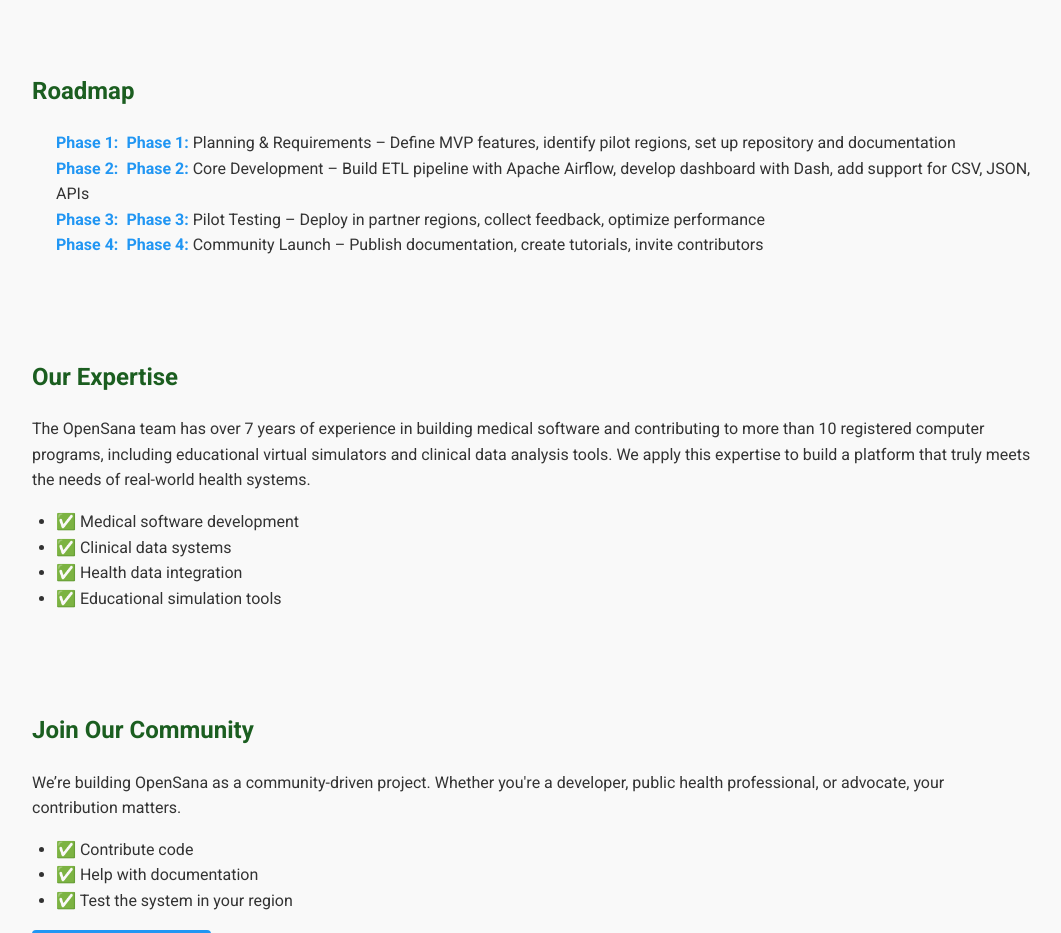
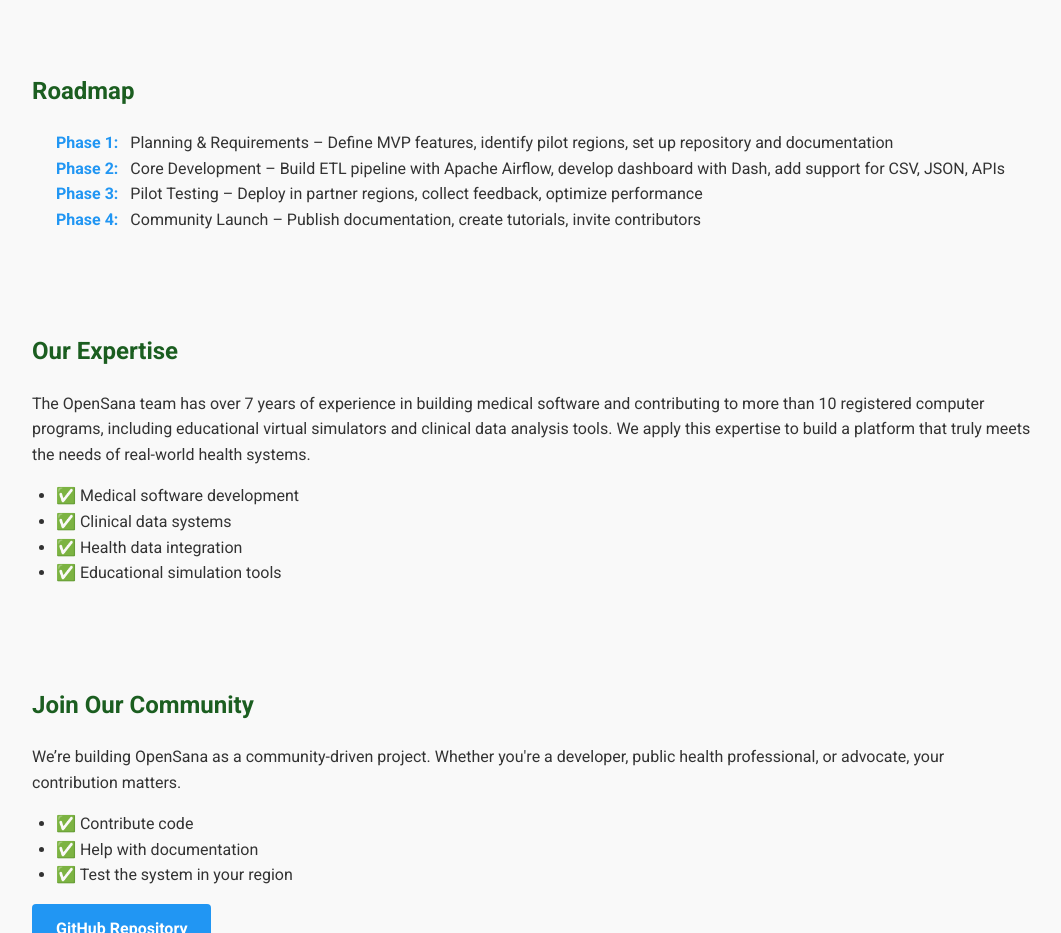
Before and after one commit to greggubarev/opensana, a plain HTML site: page index.html in a window 1280 px wide. Shown: the part 2060-2993 px from the top of the page, without its empty margins (108-1169 px from the left). Drawn offline with Linux system fonts and the light colour scheme.

Commit message:
Update index.html

```diff
--- a/index.html
+++ b/index.html
@@ -313,10 +313,10 @@
 <section class="container">
   <h2>Roadmap</h2>
   <ol>
-    <li><strong>Phase 1:</strong> Planning & Requirements – Define MVP features, identify pilot regions, set up repository and documentation</li>
-    <li><strong>Phase 2:</strong> Core Development – Build ETL pipeline with Apache Airflow, develop dashboard with Dash, add support for CSV, JSON, APIs</li>
-    <li><strong>Phase 3:</strong> Pilot Testing – Deploy in partner regions, collect feedback, optimize performance</li>
-    <li><strong>Phase 4:</strong> Community Launch – Publish documentation, create tutorials, invite contributors</li>
+    <li><strong></strong> Planning & Requirements – Define MVP features, identify pilot regions, set up repository and documentation</li>
+    <li><strong></strong> Core Development – Build ETL pipeline with Apache Airflow, develop dashboard with Dash, add support for CSV, JSON, APIs</li>
+    <li><strong></strong> Pilot Testing – Deploy in partner regions, collect feedback, optimize performance</li>
+    <li><strong></strong> Community Launch – Publish documentation, create tutorials, invite contributors</li>
   </ol>
 </section>
 
```
